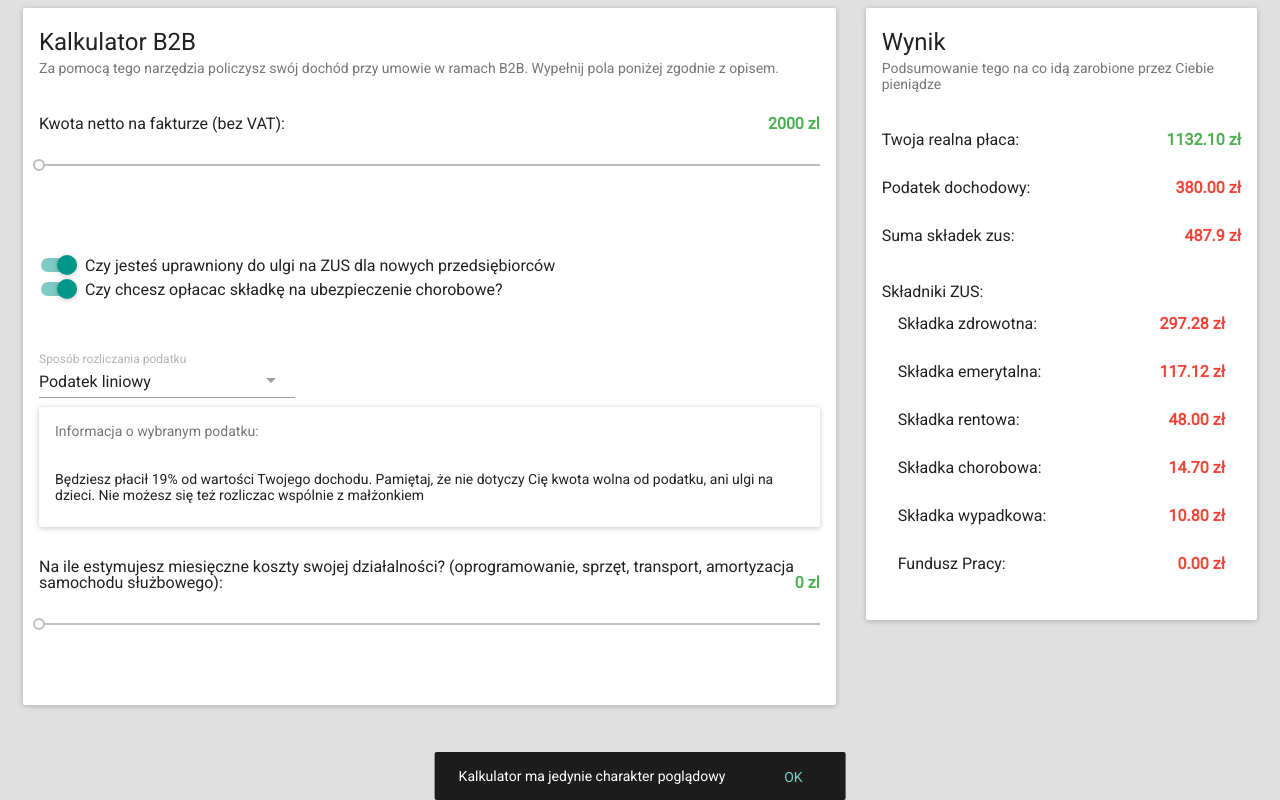
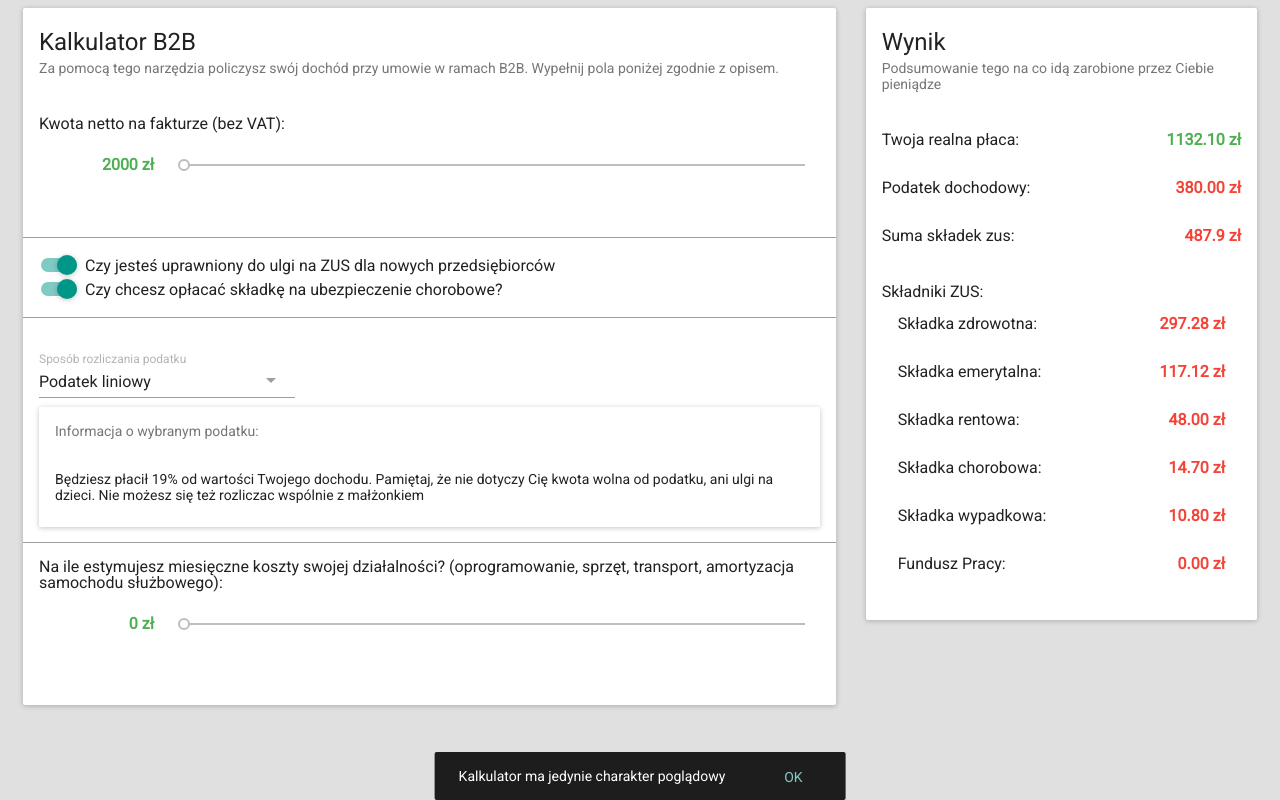
Before and after one commit to maciejbaranowski/b2b_calculator, a React app: page / in a window 1280 px wide. Built offline with nearby package versions, Linux system fonts and the light colour scheme.

Commit message:
Visual improvements

```diff
--- a/src/MuiTheme.js
+++ b/src/MuiTheme.js
@@ -16,14 +16,15 @@ import { fade } from "material-ui/utils/colorManipulator";
 import spacing from "material-ui/styles/spacing";
 
 import { ListItem } from "material-ui/List";
-ListItem.defaultProps.disableTouchRipple = true;
-ListItem.defaultProps.disableFocusRipple = true;
-
+ListItem.defaultProps.disabled = true;
 document.body.style.backgroundColor = grey300;
 export default {
   spacing: spacing,
   fontFamily: "Roboto, sans-serif",
   palette: {
+    sliderValueStyle: {
+      top: "25px"
+    },
     incomeStyle: {
       color: green500,
       fontWeight: "bold",
@@ -38,7 +39,7 @@ export default {
     primary2Color: teal700,
     primary3Color: grey400,
     accent1Color: teal200,
-    accent2Color: grey100,
+    accent2Color: grey300,
     accent3Color: grey500,
     textColor: darkBlack,
     alternateTextColor: white,
--- a/src/Parameters.js
+++ b/src/Parameters.js
@@ -62,13 +62,16 @@ class Parameters extends React.Component {
             callbackChange={this.setNetInvoice}
           />
         </ListItem>
+        <Divider />
         <ListItem>
           <ZusSizeToggle callbackChange={this.setZusSmallSize} value={this.state.zusSmallSize} />
           <ZusSickToggle callbackChange={this.setZusSickChoice} value={this.state.zusSickChoice} />
         </ListItem>
+        <Divider />
         <ListItem>
           <TaxChoice callbackChange={this.setTaxChoice} value={this.state.taxChoice} />
         </ListItem>
+        <Divider />
         {(this.state.taxChoice == PROGRESSIVE_TAX || this.state.taxChoice == LINEAR_TAX) && (
           <ListItem>
             <SliderWithCurrency
--- a/src/SliderWithCurrency.js
+++ b/src/SliderWithCurrency.js
@@ -1,6 +1,7 @@
 import React from "react";
 import Slider from "material-ui/Slider";
 import theme from "./MuiTheme";
+import { Container, Row, Col } from "react-grid-system";
 
 class SliderWithCurrency extends React.Component {
   handleChange = (event, value) => {
@@ -8,9 +9,13 @@ class SliderWithCurrency extends React.Component {
   };
   render() {
     return (
-      <div>
-        {this.props.heading}
-        <span style={theme.palette.incomeStyle}>{this.props.value} zl</span>
+      <Container>
+        <Row>{this.props.heading}</Row>
+        <Row>
+          <Col md={2} style={theme.palette.sliderValueStyle}>
+            <span style={theme.palette.incomeStyle}>{this.props.value} zł</span>
+          </Col>
+          <Col md={10}>
             <Slider
               min={this.props.min}
               max={this.props.max}
@@ -18,7 +23,9 @@ class SliderWithCurrency extends React.Component {
               value={this.props.value}
               onChange={this.handleChange}
             />
-      </div>
+          </Col>
+        </Row>
+      </Container>
     );
   }
 }
--- a/src/Toggles.js
+++ b/src/Toggles.js
@@ -28,6 +28,6 @@ export class ZusSizeToggle extends BaseToggle {
 
 export class ZusSickToggle extends BaseToggle {
   getLabelText = () => {
-    return "Czy chcesz opłacac składkę na ubezpieczenie chorobowe?";
+    return "Czy chcesz opłacać składkę na ubezpieczenie chorobowe?";
   };
 }
```
Lines whose indentation alone changed are shown as unchanged.
